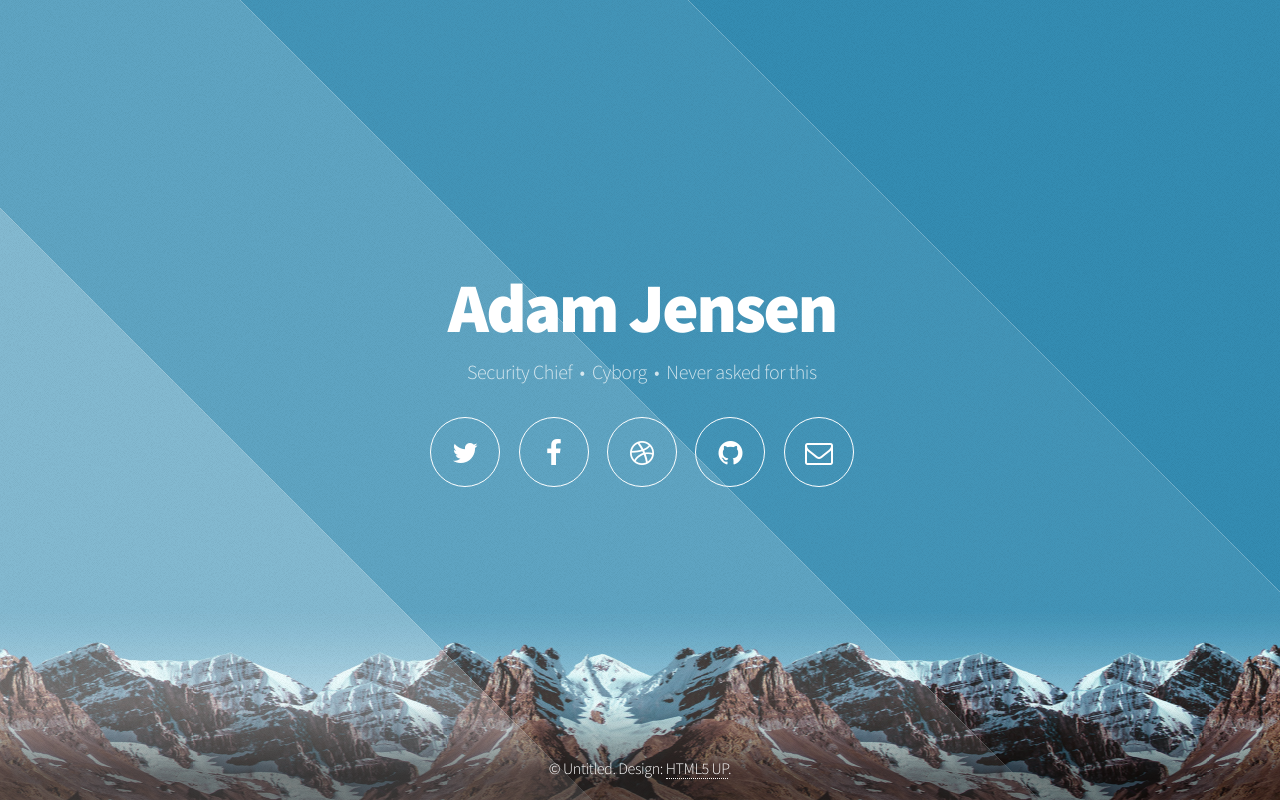
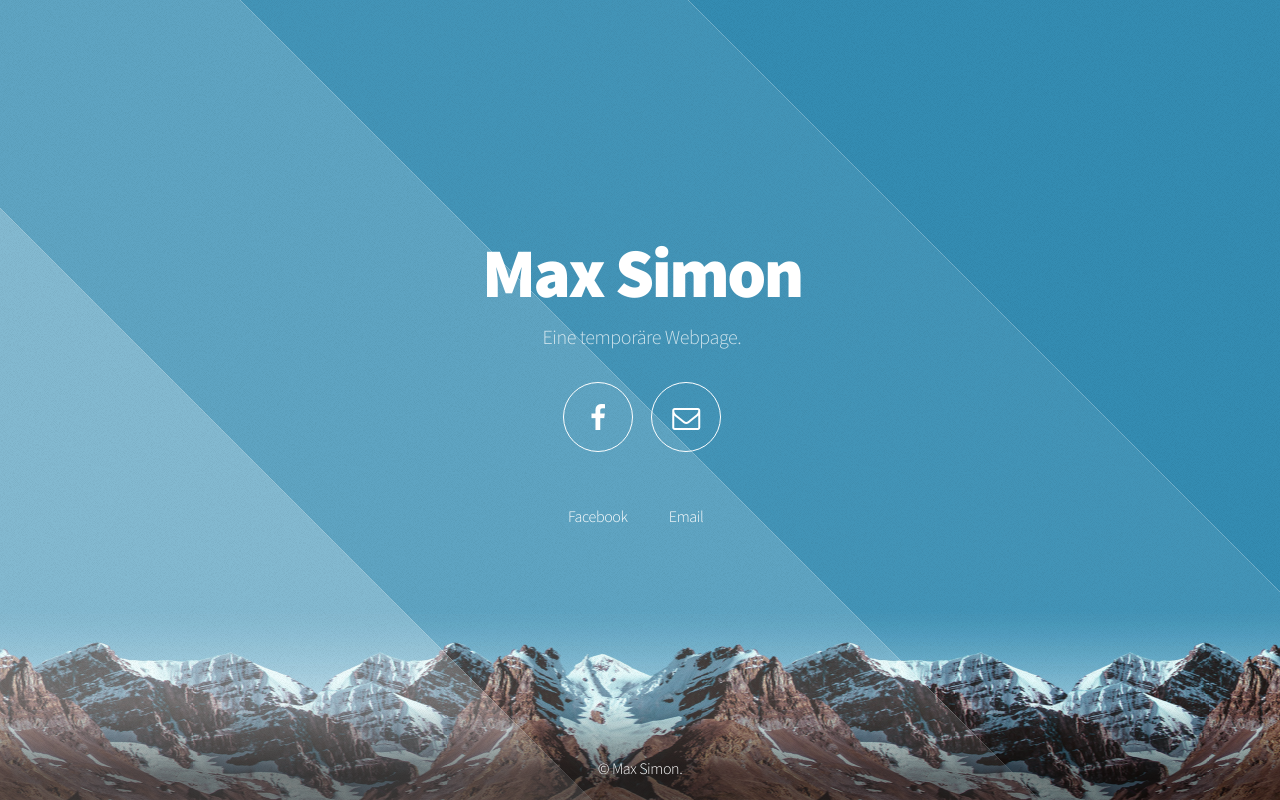
Before and after one commit to MaxSimon/github.io, a plain HTML site: page index.html in a window 1280 px wide. Drawn offline with Linux system fonts and the light colour scheme.

Commit message:
Update index.html

```diff
--- a/index.html
+++ b/index.html
@@ -1,9 +1,4 @@
 <!DOCTYPE HTML>
-<!--
-	Aerial by HTML5 UP
-	html5up.net | @n33co
-	Free for personal and commercial use under the CCA 3.0 license (html5up.net/license)
--->
 <html>
 	<head>
 		<title>Aerial by HTML5 UP</title>
@@ -22,22 +17,19 @@
 
 				<!-- Header -->
 					<header id="header">
-						<h1>Adam Jensen</h1>
-						<p>Security Chief &nbsp;&bull;&nbsp; Cyborg &nbsp;&bull;&nbsp; Never asked for this</p>
+						<h1>Max Simon</h1>
+						<p>Eine temporäre Webpage.</p>
 						<nav>
 							<ul>
-								<li><a href="#" class="icon fa-twitter"><span class="label">Twitter</span></a></li>
-								<li><a href="#" class="icon fa-facebook"><span class="label">Facebook</span></a></li>
-								<li><a href="#" class="icon fa-dribbble"><span class="label">Dribbble</span></a></li>
-								<li><a href="#" class="icon fa-github"><span class="label">Github</span></a></li>
-								<li><a href="#" class="icon fa-envelope-o"><span class="label">Email</span></a></li>
+								<li><a href="#" class="icon fa-facebook"><span class="label"><a href="https://www.facebook.com/MaxxSimon">Facebook</a></span></a></li>
+								<li><a href="#" class="icon fa-envelope-o"><span class="label"><a href="mailto:mail@maxsimon.de">Email</span></a></li>
 							</ul>
 						</nav>
 					</header>
 
 				<!-- Footer -->
 					<footer id="footer">
-						<span class="copyright">&copy; Untitled. Design: <a href="http://html5up.net">HTML5 UP</a>.</span>
+						<span class="copyright">&copy; Max Simon.</span>
 					</footer>
 
 			</div>
```
